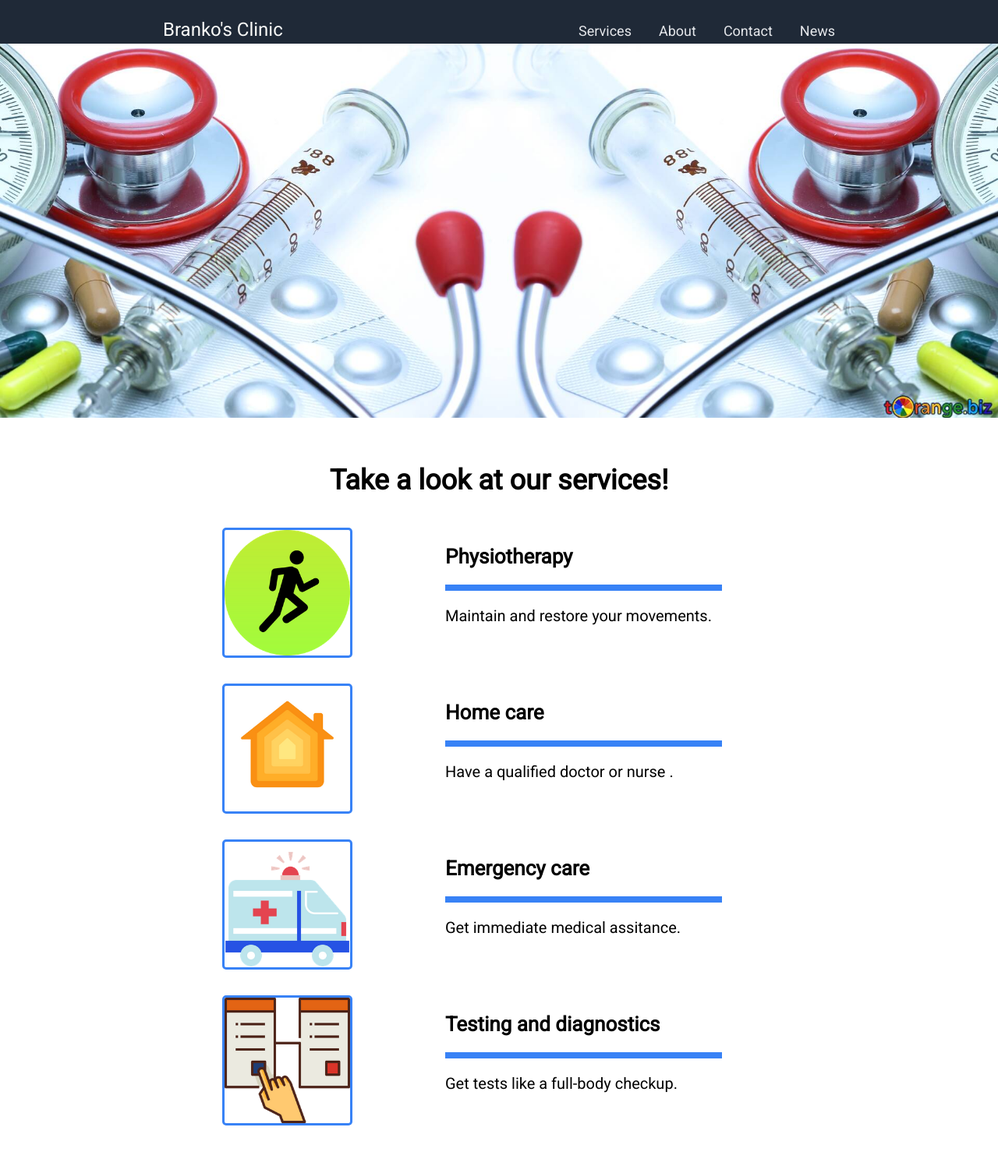
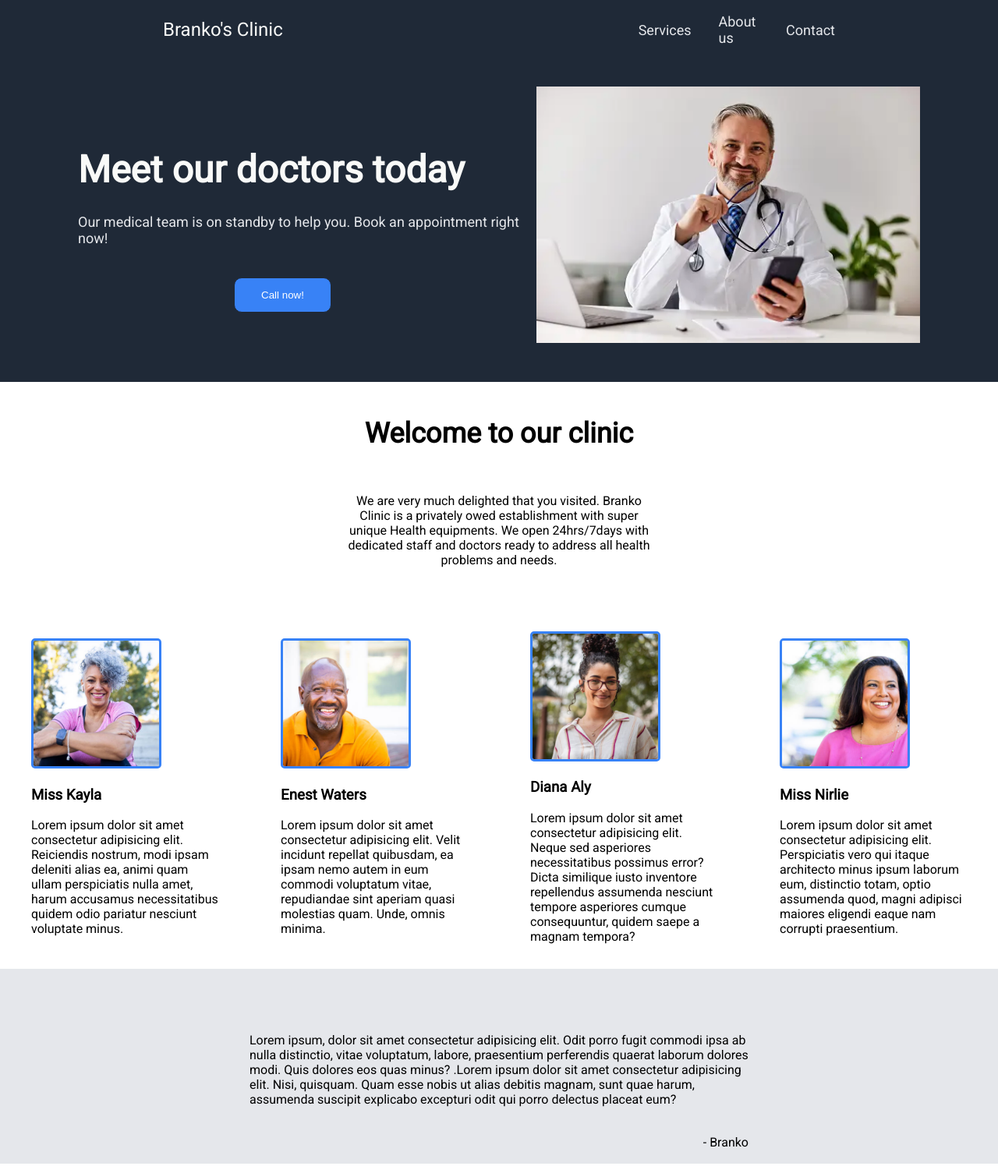
Before and after one commit to EverOnward15/branko-s-clinic, a plain HTML site: page index.html in a window 1280 px wide. Shown: the top 1496 px of the page at 78% size. Drawn offline with Linux system fonts and the light colour scheme.

Commit message:
Updated homepage from Emmanuel

```diff
--- a/css/style.css
+++ b/css/style.css
@@ -5,6 +5,7 @@
 
 html {
     box-sizing: border-box;
+
 }
 
 
@@ -29,10 +30,12 @@ body {
 
 main {
     display: block;
+    max-width: auto;
+    padding: 0;
 }
 
 .container {
-    margin: 0 auto;
+    margin: 0;
     padding: 0;
     max-width: 1440px;
 }
@@ -48,7 +51,7 @@ header {
     justify-content: space-evenly;
     align-items: center;
     padding: 0;
-    height: 56px;
+    min-height: 56px;
 
 }
 
@@ -72,12 +75,13 @@ header {
 
 nav {
     display: flex;
-    flex-direction: row;
+    flex-direction: column;
     flex: 1;
     padding: 0;
     margin: 0;
-    position: relative;
+    /* position: relative;  */
     margin-right: 209px;
+    flex-wrap: wrap;
 }
 .nav {
     list-style: none;
@@ -99,10 +103,10 @@ nav {
 
 }
 
-.nav a {
-    position: relative;
+/* .nav a {
+    /* position: relative;
     bottom: 13px;
-}
+} */
 
 .nav a:hover {
     color: #3882F6;
@@ -112,8 +116,92 @@ ul.nav {
     margin: 0;
 }
 
+.hero-homepage {
+    max-height: 480px;
+    background-color: #1F2937;
+    display: flex;
+    margin: 0;
+    padding: 0;
+    align-items: center;
+    justify-content: space-around;
+    flex-wrap: nowrap;
+    flex-direction: row;
+    padding-top: 35px;
+    padding-bottom: 50px;
+}
+
+/* div.headline.container {
+    /* padding-left: 165px;
+} */
+
+section div.headline {
+    display: flex;
+    justify-content: space-between;
+    align-items: left;
+    flex-direction: column;
+    /* min-width: 500px; */
+    flex-wrap: wrap;
+    color: #F9FAF8;
+    margin-left: 100px;
+}
+
+.headline-message {
+    font-weight: 800;
+    font-size: 48px;
+    margin-bottom: 10px;
+}
+
+.headline-text {
+    color: #E5E7EB;
+    font-size: 18px;
+    margin-bottom: 40px;
+}
+
+
+.cta-button1{
+    color: white;
+    background-color: #3882F6;
+    margin: 0;
+    padding: 0;
+    border:1px solid #1F2937;
+    border-radius: 10px;
+    width: 125px;
+    height: 45px;
+    position: relative;
+    left: 200px;
+}
+
+.cta-button1:hover{
+    color:#1F2937;
+    cursor: pointer;
+}
+
+/* /* section picture.container {
+    display: flex;
+    justify-content: center;
+    align-items: center;
+    margin-right: 350px;
+}
+
+.hero-homepage .container {
+    /* margin-left: 285px;
+} */
+
+.main-picture {
+    display: flex;
+    margin-right: 100px;
+}
+
+.main-doctor-pic {
+    max-width: auto;
+    width: 100%;
+    height: auto;
+    max-height: 400px;
+    object-fit: cover;
+}
+
 .hero .container {
-    height: 480px;
+    max-height: 480px;
 }
 
 /* .hero-image {
@@ -127,10 +215,31 @@ ul.nav {
     object-fit: cover;
 } */
 
+.service-hero {
+    margin: 0;
+    padding: 0;
+}
+
 .hero-image {
+    max-height: 480px;
     width: 100%;
-    height: 480px;
     object-fit: cover;
+}
+
+.hero {
+    margin: 0;
+    padding: 0;
+    display: flex;
+    align-items: center;
+    justify-content: center;
+    position: relative;
+
+}
+
+.services-image-container {
+    display: flex;
+    justify-content: center;
+    align-items: center;
 }
 
 .hero h1 {
@@ -142,6 +251,44 @@ nav a {
     font-size: 18px;
     color: #E5E7EB;
     display: block;
+}
+
+.welcome {
+    margin: 0;
+    padding: 0;
+    display: flex;
+    align-items: center;
+    justify-content: center;
+    flex-wrap: wrap;
+    flex-direction: row;
+    text-align: center;
+    max-width: 400px;
+    margin-left: auto;
+    margin-right: auto;
+    margin-top: -10px;
+    margin-bottom: 50px;
+}
+
+.testimonials {
+    display: flex;
+    flex-wrap: nowrap;
+    flex-direction: row;
+    justify-content: space-between;
+    align-items: center;
+    margin: 0;
+    padding: 0;
+}
+
+.testimonials > figure {
+    flex: 1;
+}
+
+.testimonial-picture {
+    height: 167px;
+    width: 167px;
+    border: 3px solid #3882F6;
+    border-radius: 5px;
+    object-fit: cover;
 }
 
 .services .container {
@@ -198,6 +345,27 @@ nav a {
 
 main article article p {
     font-size: 20px;
+}
+
+.grey-banner {
+    display: flex;
+    min-height: 250px;
+    background-color: #E5E7EB;
+    align-items: center;
+    justify-content: right;
+    flex-wrap: wrap;
+    flex-direction: row;
+}
+
+.banner-text{
+    margin-left: 20pc;
+    margin-right: 20pc;
+    margin-top: 5pc;
+    padding: 0;
+}
+
+.quote-by {
+    margin-right: 20pc;
 }
 
 .aside .container {
--- a/index.html
+++ b/index.html
@@ -1,5 +1,9 @@
 <!DOCTYPE html>
-<html lang="en">
+<!--[if lt IE 7]>      <html class="no-js lt-ie9 lt-ie8 lt-ie7"> <![endif]-->
+<!--[if IE 7]>         <html class="no-js lt-ie9 lt-ie8"> <![endif]-->
+<!--[if IE 8]>         <html class="no-js lt-ie9"> <![endif]-->
+<!--[if gt IE 8]>      <html class="no-js"> <!--<![endif]-->
+<html class="">
     <head>
         <meta charset="UTF-8">
         <!-- <meta name="viewport" content="width=device-width, initial-scale=1.0"> -->
@@ -10,59 +14,70 @@
         <link rel="icon" type="image/x-icon" href="./images/favicon_io/favicon.ico">
         <title>Branko's Clinic - Services</title>
     </head>
-    <body>
+    <body class="">
         <header class="header">
             <div class="container">
                 <p class="logo"><a class="logo-link" href="./index.html">Branko's Clinic</a></p>
                 <nav>
                     <ul class="nav">
                         <li><a href="./services.html">Services</a></li>
-                        <li><a href="./about-us.html">About</a></li>
+                        <li><a href="./about-us.html">About us</a></li>
                         <li><a href="./contact.html">Contact</a></li>
-                        <li><a href="./news.html">News</a></li>
                     </ul>
                 </nav>
             </div>
         </header>
-        <section class="hero">
-            <picture class="container">
-            <img src="./images/services-image.jpg" class="hero-image">
+        <main class="">
+            <section class="hero-homepage">
+                <div class="headline">
+                    <h1 class="headline-message">Meet our doctors today</h1>
+                    <p class="headline-text">Our medical team is on standby to help you. Book an appointment right now!</p>
+                    <button class="cta-button1"><a href="#" class="logo-link"></a>Call now!</button>
+                </div>
+                    <picture class="main-picture">
+                        <img class="main-doctor-pic" src="./images/DR.Branko.webp" alt="A smiling doctor.">
                     </picture>
-            <!-- <div class="container">
-                <h1>I Love Doctors</h1>
-                <p>Message</p>
-                <button> Book an appointment</button>
-            </div> -->
             </section>
-        <main class="main">
-            <article class="services container">
-                <h1 class="service-information">Take a look at our services!</h1>
-                <article class="service-article physiotherapy">
-                    <img src="./images/physiotherapy.png">
-                    <h2>Physiotherapy</h2>
-                    <div class="decorative-bar"></div>
-                    <p>Maintain and restore your movements.</p>
-                </article>
-                <article class="service-article home-care">
-                    <img src="./images/home.png">
-                    <h2>Home care</h2>
-                    <div class="decorative-bar"></div>
-                    <p>Have a qualified doctor or nurse .</p>
-                </article>
-                <article class="service-article emergency-care">
-                    <img src="./images/emergency.png">
-                    <h2>Emergency care</h2>
-                    <div class="decorative-bar"></div>
-                    <p>Get immediate medical assitance.</p>
-                </article>
-                <article class="service-article testing">
-                    <img src="./images/testing.png">
-                    <h2>Testing and diagnostics</h2>
-                    <div class="decorative-bar"></div>
-                    <p>Get tests like a full-body checkup.</p>
-                </article>
-            </article>
-                <aside class="container">
+            <section class="">
+                    <div class="welcome">
+                            <h2 class="service-information">Welcome to our clinic</h2>
+                            <p class="welcome-text">We are very much delighted that you visited. Branko Clinic is a privately owed establishment with super unique Health equipments. We open 24hrs/7days with dedicated staff and doctors ready to address all health problems and needs.
+                            </p>
+                    </div>
+           </section>
+           <section class="testimonials">
+            <figure class="testimonial-one">
+                <img class="testimonial-picture" src="./images/Miss kayla.jpg">
+                <h3>Miss Kayla</h3>
+                <p>Lorem ipsum dolor sit amet consectetur adipisicing elit. Reiciendis nostrum, modi ipsam deleniti alias ea, animi quam ullam perspiciatis nulla amet, harum accusamus necessitatibus quidem odio pariatur nesciunt voluptate minus.
+                </p>
+            </figure>
+            <figure class="testimonial-two">
+                <img class="testimonial-picture" src="./images/Enest Waters.jpg">
+                <h3>Enest Waters </h3>
+                <p>Lorem ipsum dolor sit amet consectetur adipisicing elit. Velit incidunt repellat quibusdam, ea ipsam nemo autem in eum commodi voluptatum vitae, repudiandae sint aperiam quasi molestias quam. Unde, omnis minima.
+                </p>
+            </figure>
+            <figure class="testimonial-three">
+                <img class="testimonial-picture" src="./images/Diana Aly.jpg">
+                <h3>Diana Aly</h3>
+                <p>Lorem ipsum dolor sit amet consectetur adipisicing elit. Neque sed asperiores necessitatibus possimus error? Dicta similique iusto inventore repellendus assumenda nesciunt tempore asperiores cumque consequuntur, quidem saepe a magnam tempora?
+                </p>
+            </figure>
+            <figure class="testimonial-four">
+                <img class="testimonial-picture" src="./images/Miss Nirlie.jpg">
+                <h3>Miss Nirlie</h3>
+                <p>Lorem ipsum dolor sit amet consectetur adipisicing elit. Perspiciatis vero qui itaque architecto minus ipsum laborum eum, distinctio totam, optio assumenda quod, magni adipisci maiores eligendi eaque nam corrupti praesentium.
+                </p>
+            </figure>
+            </section>
+            <section class="">
+                <div class="grey-banner">
+                    <p class="banner-text">Lorem ipsum, dolor sit amet consectetur adipisicing elit. Odit porro fugit commodi ipsa ab nulla distinctio, vitae voluptatum, labore, praesentium perferendis quaerat laborum dolores modi. Quis dolores eos quas minus?
+                        .Lorem ipsum dolor sit amet consectetur adipisicing elit. Nisi, quisquam. Quam esse nobis ut alias debitis magnam, sunt quae harum, assumenda suscipit explicabo excepturi odit qui porro delectus placeat eum?
+                    </p>
+                    <p class="quote-by">- Branko</p>
+                </div>
                 <div class="cta">
                     <div class="cta-one">
                         <h2>Book an appointment!</h2>
@@ -72,8 +87,7 @@
                     <button class="cta-button">Book now!</button>
                     </div>
                 </div>
-                </aside>
-
+            </section>
         </main>
         <footer class="footer">
             <div class="container">
@@ -82,5 +96,3 @@
         </footer>
     </body>
 </html>
-
-<!-- https://www.lifecare.com.au/service/ -->
--- /dev/null
+++ b/style1.css
@@ -0,0 +1,3 @@
+*{
+    box-sizing: border-box;
+}
```
Also changed, not shown: services.html (added, +77 -0 lines), images/Branko Clinic.svg (added), images/DR.Branko.webp (added), images/Diana Aly.jpg (added), images/Enest Waters.jpg (added), images/Miss Nirlie.jpg (added), images/Miss kayla.jpg (added), images/accredited.png (added), images/ahpra-logo.png (added), images/contacts-icon.svg (added), images/down-arrow.svg (added), images/exit.svg (added), images/kreativestorm.png (added), images/menu.svg (added), 2 more files, 1 other file. Lines whose indentation alone changed are shown as unchanged.
